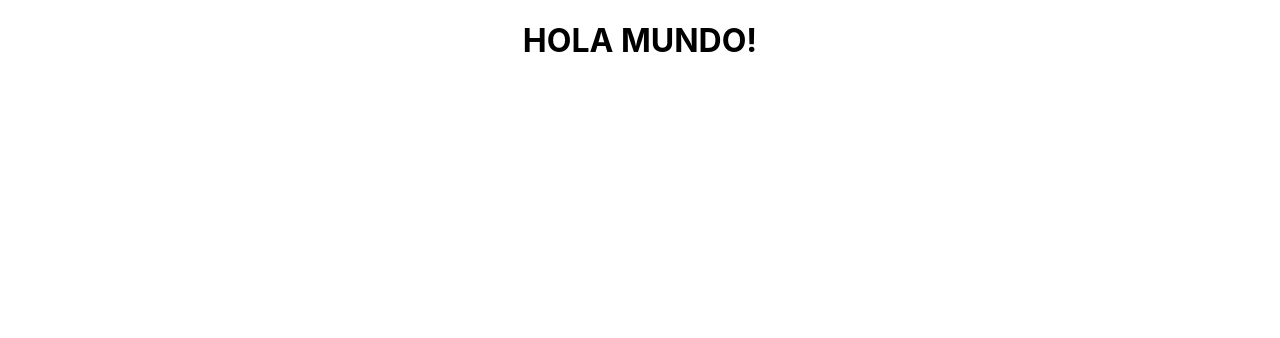
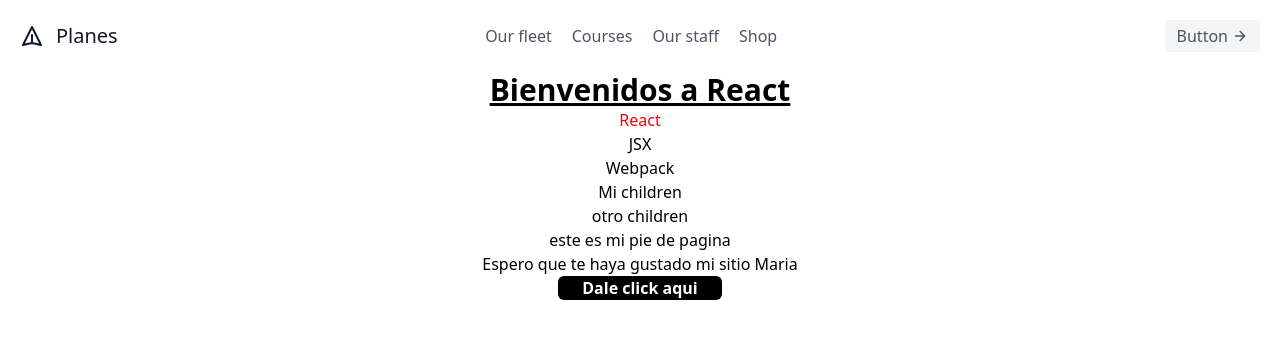
Before and after one commit to CandelaRivero/React, a React (Create React App) app: page / in a window 1280 px wide. Shown: the top 338 px of the page. Built offline with nearby package versions, Linux system fonts and the light colour scheme.

Commit message:
Tercer commit

```diff
--- a/package.json
+++ b/package.json
@@ -34,5 +34,10 @@
       "last 1 firefox version",
       "last 1 safari version"
     ]
+  },
+  "devDependencies": {
+    "autoprefixer": "^10.4.2",
+    "postcss": "^8.4.6",
+    "tailwindcss": "^3.0.22"
   }
 }
--- a/src/App.js
+++ b/src/App.js
@@ -1,11 +1,37 @@
 import logo from './logo.svg';
 import './App.css';
+import Footer from './components/Footer';
+import NavBar from './components/NavBar';
 
 function App() {
+
+ const mensajeBienvenida = 'Bienvenidos a React'
+
+ const stylesLi = {
+   color: 'red'
+ }
+
+ const alertMsg = () => { alert ("Hola") }
+
   return (
+    <>
+    <NavBar></NavBar>
     <div className="App">
-      <h1>HOLA MUNDO!</h1>
+      <h1 className="text-3xl font-bold underline">{mensajeBienvenida}</h1>
+      <ul>
+        <li style = {stylesLi}>React</li>
+        <li>JSX</li>
+        <li>Webpack</li>
+      </ul>
+      <Footer name="Maria" action={alertMsg}>
+
+      <h3>Mi children</h3>
+      <h4>otro children</h4>
+      </Footer>
     </div>
+    </>
+
+
   );
 }
 
--- /dev/null
+++ b/src/components/Footer.js
@@ -0,0 +1,39 @@
+//import React from 'react'
+//snmipet: rafce
+
+//const footer = () => {
+ // return (
+   // <div>footer</div>
+  //)
+//}
+
+//export default footer
+
+function Footer ( {name, action, children} ) {     // si le pongo el action sale el artMsg, si dejo name toma el onclick
+
+//  const onClickHandler = () => {
+  //  console.log('Hiciste click')
+  // }
+
+const styles = {
+  button: 'class=h-10 px-6 font-semibold rounded-md bg-black text-white'
+}
+    return (
+
+      <>
+
+         {children.map ( e =>
+          <div>{e}</div>
+          )}
+        <span>este es mi pie de pagina</span>
+        <div>Espero que te haya gustado mi sitio {name}</div>
+        <button className={styles.button} onClick={action} >Dale click aqui</button>
+
+
+
+      </>
+// si le pong action salta el aler, si dejo la funcion toma el consolelog
+    )
+}
+
+export default Footer
--- /dev/null
+++ b/src/components/NavBar.js
@@ -0,0 +1,32 @@
+import React from 'react'
+
+
+const NavBar = () => {
+  return (
+
+    <header class="text-gray-600 body-font">
+  <div class="container mx-auto flex flex-wrap p-5 flex-col md:flex-row items-center">
+    <a class="flex title-font font-medium items-center text-gray-900 mb-4 md:mb-0">
+    <svg xmlns="http://www.w3.org/2000/svg" className="h-6 w-6" fill="none" viewBox="0 0 24 24" stroke="currentColor">
+  <path strokeLinecap="round" strokeLinejoin="round" strokeWidth={2} d="M12 19l9 2-9-18-9 18 9-2zm0 0v-8" />
+</svg>
+      <span class="ml-3 text-xl">Planes</span>
+    </a>
+    <nav class="md:ml-auto md:mr-auto flex flex-wrap items-center text-base justify-center">
+      <a class="mr-5 hover:text-gray-900">Our fleet</a>
+      <a class="mr-5 hover:text-gray-900">Courses</a>
+      <a class="mr-5 hover:text-gray-900">Our staff</a>
+      <a class="mr-5 hover:text-gray-900">Shop</a>
+    </nav>
+    <button class="inline-flex items-center bg-gray-100 border-0 py-1 px-3 focus:outline-none hover:bg-gray-200 rounded text-base mt-4 md:mt-0">Button
+      <svg fill="none" stroke="currentColor" stroke-linecap="round" stroke-linejoin="round" stroke-width="2" class="w-4 h-4 ml-1" viewBox="0 0 24 24">
+        <path d="M5 12h14M12 5l7 7-7 7"></path>
+      </svg>
+    </button>
+  </div>
+</header>
+
+  )
+}
+
+export default NavBar
--- a/src/index.css
+++ b/src/index.css
@@ -1,13 +1,4 @@
-body {
-  margin: 0;
-  font-family: -apple-system, BlinkMacSystemFont, 'Segoe UI', 'Roboto', 'Oxygen',
-    'Ubuntu', 'Cantarell', 'Fira Sans', 'Droid Sans', 'Helvetica Neue',
-    sans-serif;
-  -webkit-font-smoothing: antialiased;
-  -moz-osx-font-smoothing: grayscale;
-}
 
-code {
-  font-family: source-code-pro, Menlo, Monaco, Consolas, 'Courier New',
-    monospace;
-}
+@tailwind base;
+@tailwind components;
+@tailwind utilities;
--- /dev/null
+++ b/tailwind.config.js
@@ -0,0 +1,9 @@
+module.exports = {
+  content: [
+    "./src/**/*.{js,jsx,ts,tsx}",
+  ],
+  theme: {
+    extend: {},
+  },
+  plugins: [],
+}
```
Also changed, not shown: src/components/logo_menu.svg (added), 1 other file (tests, documents, lock files or other folders).
